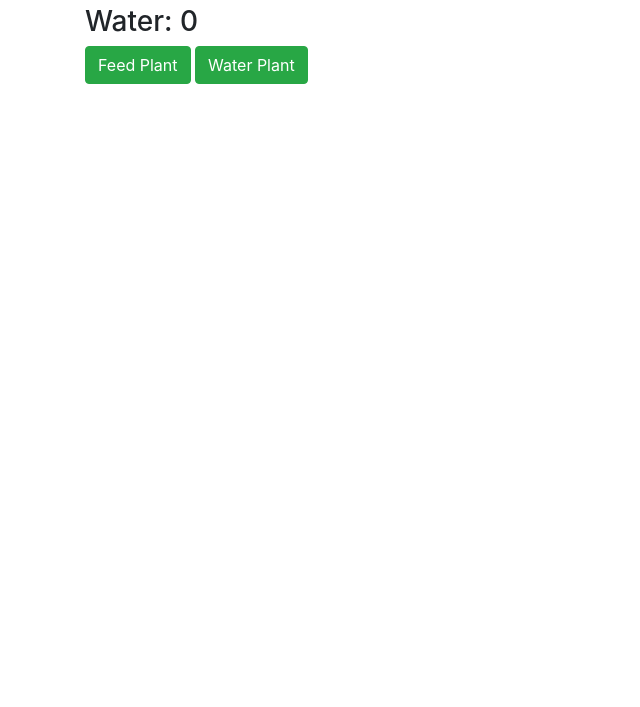
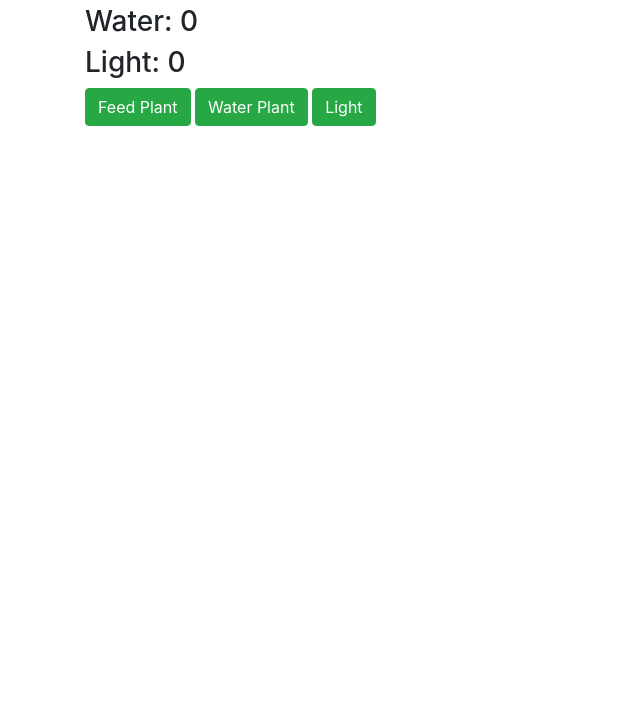
Before and after one commit to Sudolphus/Plant-Food, a website built with webpack: page src/index.html in a window 1280 px wide. Shown: the part 93-800 px from the top of the page, without its empty margins (0-640 px from the left). Built offline with nearby package versions, Linux system fonts and the light colour scheme.

Commit message:
add tests for water and light
Co-authored-by: Zentraxius <clanalia55@gmail.com>
Co-Authored-By: Vera Weikal <quietevolver99@gmail.com>

```diff
--- a/src/index.html
+++ b/src/index.html
@@ -12,11 +12,13 @@
       <div class="plant-values">
         <h3>Soil: <span id="plant-soil-value">0</span></h3>
         <h3>Water: <span id="plant-water-value">0</span></h3>
+        <h3>Light: <span id="plant-light-value">0</span></h3>
       </div>
 
       <div class="button-group">
         <button class="btn btn-success" id="feed-plant">Feed Plant</button>
         <button class="btn btn-success" id="water-plant">Water Plant</button>
+        <button class="btn btn-success" id="light-plant">Light</button>
       </div>
   </body>
 </html>
--- a/src/main.js
+++ b/src/main.js
@@ -21,5 +21,4 @@ $(document).ready(function() {
     plant(changeState("light")(5));
     $('#plant-light-value').html(plant().light);
   });
-
 });
```
Also changed, not shown: __tests__/plant.test.js (+12 -0 lines).
